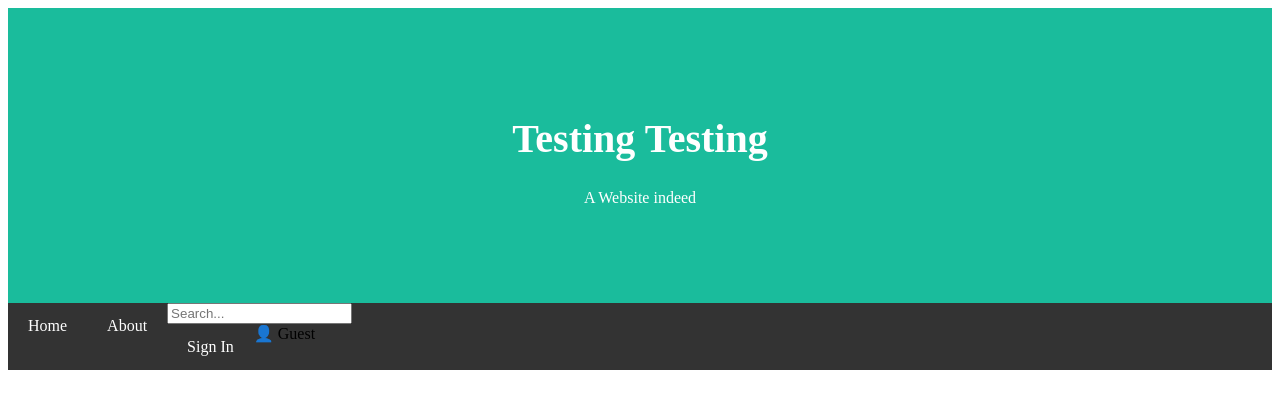
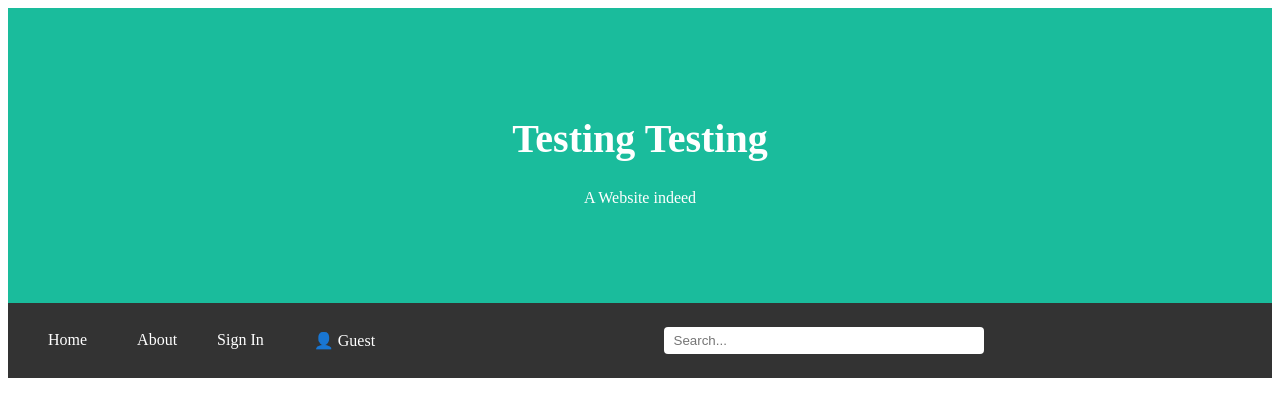
Before and after one commit to Camusi/INFO263-Group-Assignment, a PHP site: page / in a window 1280 px wide. Shown: the top 417 px of the page. Run offline with PHP 8.4, Linux system fonts and the light colour scheme.

Commit message:
Wasnt tracking my updated stylesheet

```diff
--- a/web/index.css
+++ b/web/index.css
@@ -11,21 +11,53 @@
     font-size: 40px;
 }
 .navbar {
-    overflow: hidden;
+    display: flex;
+    align-items: center;
+    justify-content: space-between;
     background-color: #333;
+    padding: 14px 20px;
 }
 .navbar a {
-    float: left;
     display: block;
     color: white;
     text-align: center;
     padding: 14px 20px;
     text-decoration: none;
 }
-.navbar a.right {
-    float: right;
-}
 .navbar a:hover {
     background-color: #ddd;
     color: black;
 }
+
+.nav-left,
+.nav-right {
+    display: flex;
+    align-items: center;
+    gap: 10px;
+}
+.nav-center {
+    flex: 1;
+    display: flex;
+    justify-content: center;
+}
+
+.search-bar {
+    padding: 6px 10px;
+    width: 100%;
+    max-width: 300px;
+    border: none;
+    border-radius: 4px;
+}
+
+.account-preview {
+    color: white;
+    padding: 14px 20px;
+    display: block;
+    text-align: center;
+    text-decoration: none;
+}
+
+.account-preview:hover {
+    background-color: #ddd;
+    color: black;
+}
--- a/web/index.html
+++ b/web/index.html
@@ -21,13 +21,13 @@
                 <a href="#">Home</a>
                 <a href="#">About</a>
             </div>
-            <div class="nav-center">
-                <input type="text" placeholder="Search..." class="search-bar">
-            </div>
             <div class="nav-right">
                 <a href="#">Sign In</a>
                 <div class="account-preview">👤 Guest</div>
             </div>
+            <div class="nav-center">
+                <input type="text" placeholder="Search..." class="search-bar">
+            </div>
         </div>
     </body>
 </html>
```
